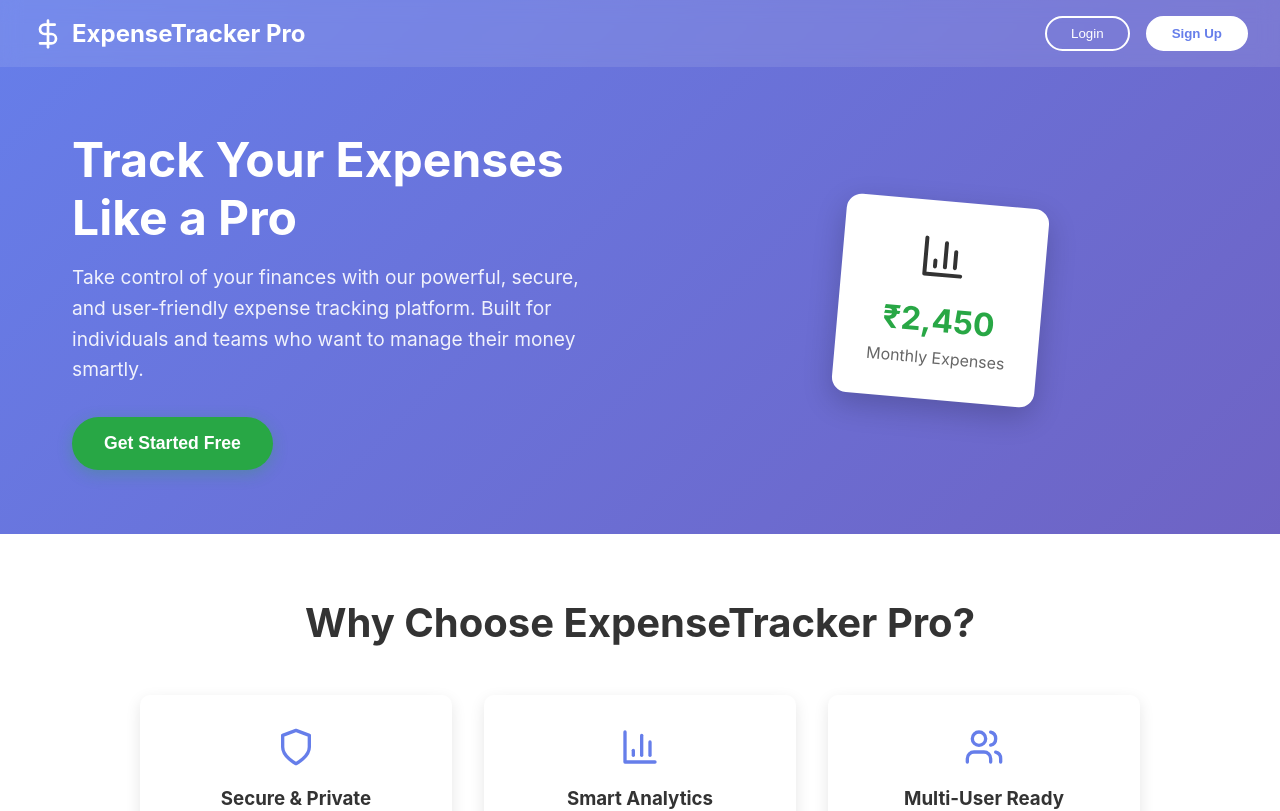
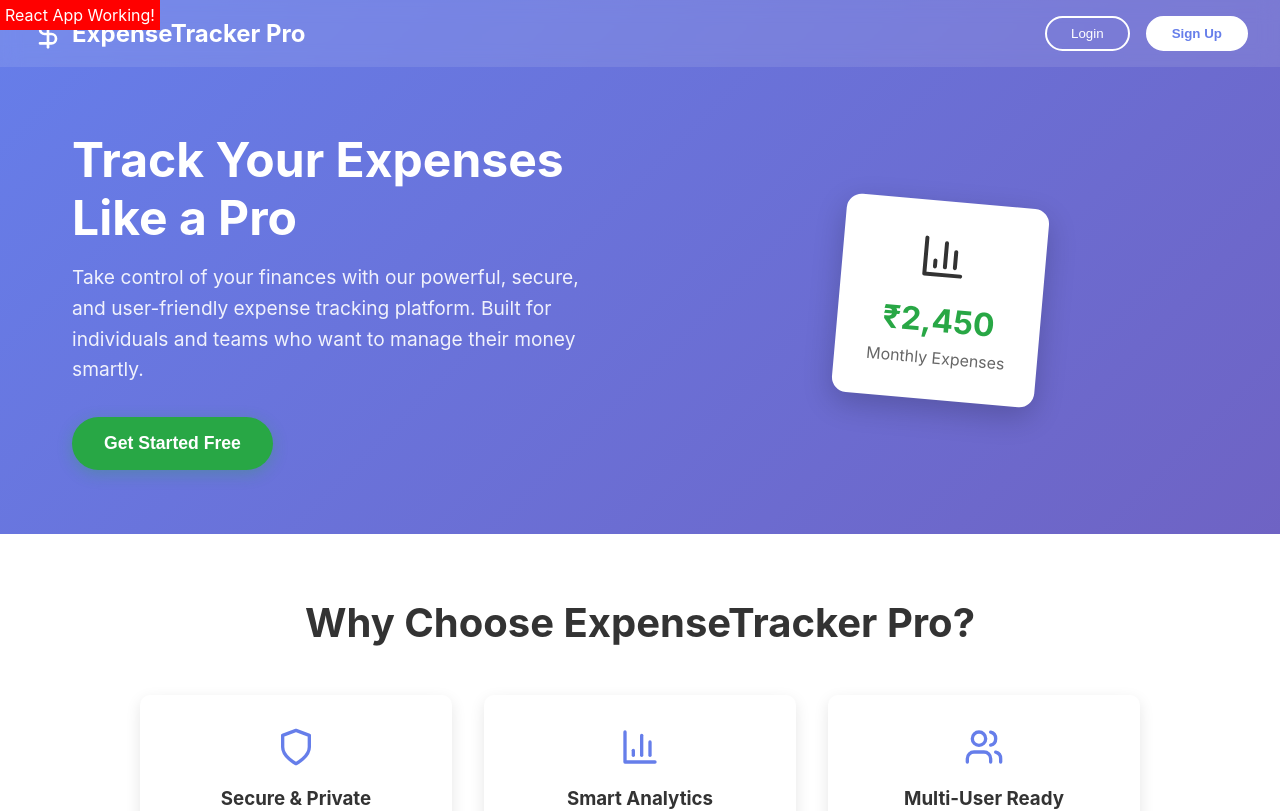
Before and after one commit to chiranjeevkr/credit, a React (Create React App) app: page / in a window 1280 px wide. Shown: the top 811 px of the page. Built offline with nearby package versions, Linux system fonts and the light colour scheme.

Commit message:
Add test indicators to debug white screen

```diff
--- a/src/App.js
+++ b/src/App.js
@@ -49,9 +49,12 @@ function App() {
     return () => subscription.unsubscribe()
   }, [])
 
+  // Always show something to test if React is working
+  console.log('App component loaded successfully')
+
   if (error) {
     return (
-      <div style={{display: 'flex', flexDirection: 'column', justifyContent: 'center', alignItems: 'center', height: '100vh', padding: '20px', textAlign: 'center'}}>
+      <div style={{display: 'flex', flexDirection: 'column', justifyContent: 'center', alignItems: 'center', height: '100vh', padding: '20px', textAlign: 'center', backgroundColor: '#f0f0f0'}}>
         <h2>Connection Error</h2>
         <p>Unable to connect to the database: {error}</p>
         <button onClick={() => window.location.reload()} style={{padding: '10px 20px', marginTop: '10px', cursor: 'pointer'}}>Retry</button>
@@ -60,7 +63,7 @@ function App() {
   }
 
   if (loading) {
-    return <div style={{display: 'flex', justifyContent: 'center', alignItems: 'center', height: '100vh', fontSize: '18px'}}>Loading...</div>
+    return <div style={{display: 'flex', justifyContent: 'center', alignItems: 'center', height: '100vh', fontSize: '18px', backgroundColor: '#f9f9f9'}}>Loading Expense Tracker...</div>
   }
 
   // Debug log
@@ -70,7 +73,12 @@ function App() {
     if (showAuth) {
       return <Auth isLogin={isLogin} setShowAuth={setShowAuth} />
     }
-    return <LandingPage setShowAuth={setShowAuth} setIsLogin={setIsLogin} />
+    return (
+      <div>
+        <div style={{position: 'fixed', top: 0, left: 0, background: 'red', color: 'white', padding: '5px', zIndex: 9999}}>React App Working!</div>
+        <LandingPage setShowAuth={setShowAuth} setIsLogin={setIsLogin} />
+      </div>
+    )
   }
 
   return (
```
